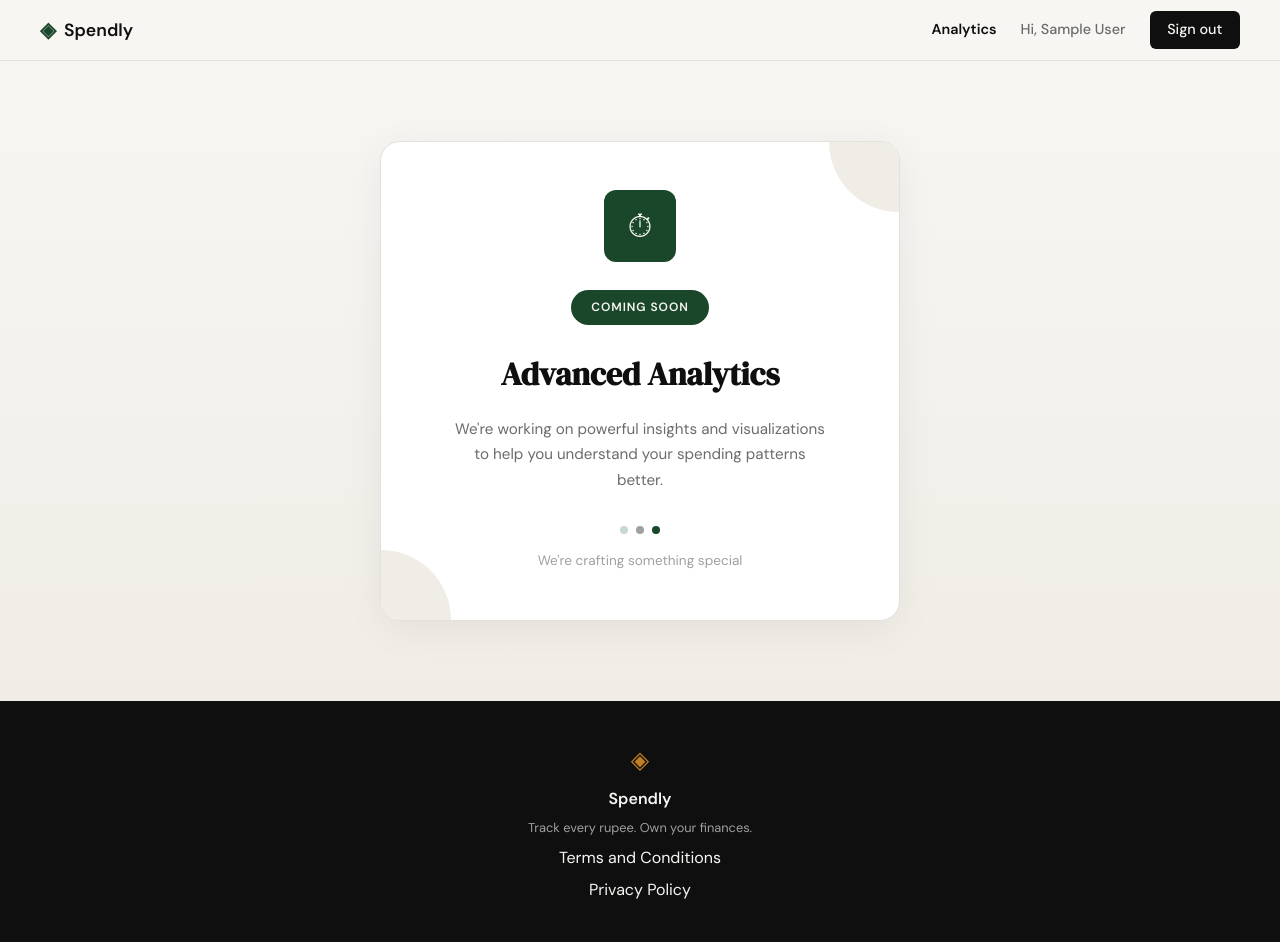
After one commit to Arbaz123-git/Spendly-, a Flask app: page /analytics in a window 1280 px wide. The commit adds this page. Run offline with Flask 3, Linux system fonts and the light colour scheme; the visitor is signed in with stand-in values (Sample User, id 1).

Commit message:
add coming soon page

```diff
--- a/app.py
+++ b/app.py
@@ -228,6 +228,13 @@ def profile():
     )
 
 
+@app.route("/analytics")
+def analytics():
+    if not session.get("user_id"):
+        return redirect(url_for("login"))
+    return render_template("analytics.html")
+
+
 @app.route("/expenses/add")
 def add_expense():
     return "Add expense — coming in Step 7"
--- a/static/css/style.css
+++ b/static/css/style.css
@@ -104,6 +104,8 @@ a { color: inherit; text-decoration: none; }
 
 .nav-links a { color: var(--ink-muted); transition: color 0.2s; }
 .nav-links a:hover { color: var(--ink); }
+
+.nav-link-active { color: var(--ink) !important; font-weight: 600; }
 
 .nav-greeting { color: var(--ink-muted); }
 
@@ -599,6 +601,121 @@ a { color: inherit; text-decoration: none; }
 .auth-switch a:hover { text-decoration: underline; }
 
 /* ------------------------------------------------------------------ */
+/* Coming soon (Analytics)                                             */
+/* ------------------------------------------------------------------ */
+
+.coming-soon-section {
+    min-height: calc(100vh - 60px - 100px);
+    display: flex;
+    align-items: center;
+    justify-content: center;
+    padding: 3rem 2rem;
+    background: linear-gradient(180deg, var(--paper) 0%, var(--paper-warm) 100%);
+}
+
+.coming-soon-card {
+    position: relative;
+    width: 100%;
+    max-width: 520px;
+    background: var(--paper-card);
+    border: 1px solid var(--border);
+    border-radius: var(--radius-lg);
+    padding: 3rem 2.5rem;
+    text-align: center;
+    box-shadow: 0 8px 40px rgba(0,0,0,0.06);
+    overflow: hidden;
+}
+
+.coming-soon-blob {
+    position: absolute;
+    width: 140px;
+    height: 140px;
+    border-radius: 50%;
+    background: var(--paper-warm);
+    z-index: 0;
+}
+
+.coming-soon-blob-top { top: -70px; right: -70px; }
+.coming-soon-blob-bottom { bottom: -70px; left: -70px; }
+
+.coming-soon-icon,
+.coming-soon-badge,
+.coming-soon-title,
+.coming-soon-subtitle,
+.coming-soon-dots,
+.coming-soon-caption {
+    position: relative;
+    z-index: 1;
+}
+
+.coming-soon-icon {
+    width: 72px;
+    height: 72px;
+    margin: 0 auto 1.75rem;
+    background: var(--accent);
+    border-radius: var(--radius-md);
+    display: flex;
+    align-items: center;
+    justify-content: center;
+}
+
+.coming-soon-icon-glyph {
+    font-size: 2rem;
+    color: var(--paper);
+}
+
+.coming-soon-badge {
+    display: inline-block;
+    background: var(--accent);
+    color: var(--paper);
+    font-size: 0.75rem;
+    font-weight: 600;
+    letter-spacing: 0.08em;
+    text-transform: uppercase;
+    padding: 0.5rem 1.25rem;
+    border-radius: 999px;
+    margin-bottom: 1.5rem;
+}
+
+.coming-soon-title {
+    font-family: var(--font-display);
+    font-size: 2rem;
+    color: var(--ink);
+    margin-bottom: 1rem;
+}
+
+.coming-soon-subtitle {
+    font-size: 0.95rem;
+    color: var(--ink-muted);
+    line-height: 1.7;
+    max-width: 380px;
+    margin: 0 auto 2rem;
+}
+
+.coming-soon-dots {
+    display: flex;
+    gap: 0.5rem;
+    align-items: center;
+    justify-content: center;
+    margin-bottom: 1rem;
+}
+
+.coming-soon-dot {
+    width: 8px;
+    height: 8px;
+    border-radius: 50%;
+    background: var(--accent-border);
+}
+
+.coming-soon-dot:nth-child(2) { background: var(--ink-faint); }
+.coming-soon-dot:nth-child(3) { background: var(--accent); }
+
+.coming-soon-caption {
+    font-size: 0.85rem;
+    color: var(--ink-faint);
+}
+
+/* ------------------------------------------------------------------ */
 /* Footer                                                              */
 /* ------------------------------------------------------------------ */
 
--- /dev/null
+++ b/templates/analytics.html
@@ -0,0 +1,35 @@
+{% extends "base.html" %}
+
+{% block title %}Analytics — Spendly{% endblock %}
+
+{% block content %}
+
+<section class="coming-soon-section">
+    <div class="coming-soon-card">
+        <div class="coming-soon-blob coming-soon-blob-top"></div>
+        <div class="coming-soon-blob coming-soon-blob-bottom"></div>
+
+        <div class="coming-soon-icon">
+            <span class="coming-soon-icon-glyph">&#9201;</span>
+        </div>
+
+        <div class="coming-soon-badge">Coming soon</div>
+
+        <h1 class="coming-soon-title">Advanced Analytics</h1>
+
+        <p class="coming-soon-subtitle">
+            We're working on powerful insights and visualizations
+            to help you understand your spending patterns better.
+        </p>
+
+        <div class="coming-soon-dots">
+            <span class="coming-soon-dot"></span>
+            <span class="coming-soon-dot"></span>
+            <span class="coming-soon-dot"></span>
+        </div>
+
+        <p class="coming-soon-caption">We're crafting something special</p>
+    </div>
+</section>
+
+{% endblock %}
--- a/templates/base.html
+++ b/templates/base.html
@@ -20,6 +20,7 @@
             </a>
             <div class="nav-links">
                 {% if session.get('user_id') %}
+                <a href="{{ url_for('analytics') }}" class="{% if request.endpoint == 'analytics' %}nav-link-active{% endif %}">Analytics</a>
                 <span class="nav-greeting">Hi, {{ session.get('user_name') }}</span>
                 <a href="{{ url_for('logout') }}" class="nav-cta">Sign out</a>
                 {% else %}
```
